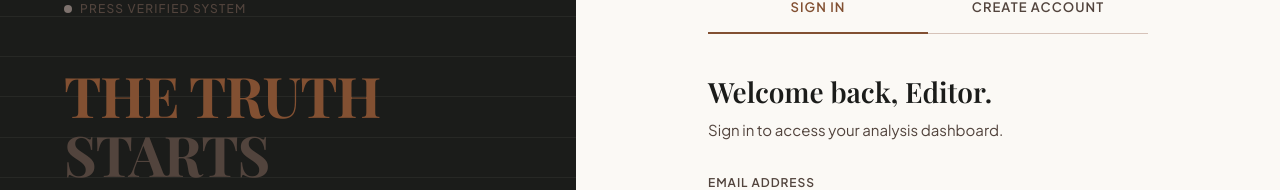
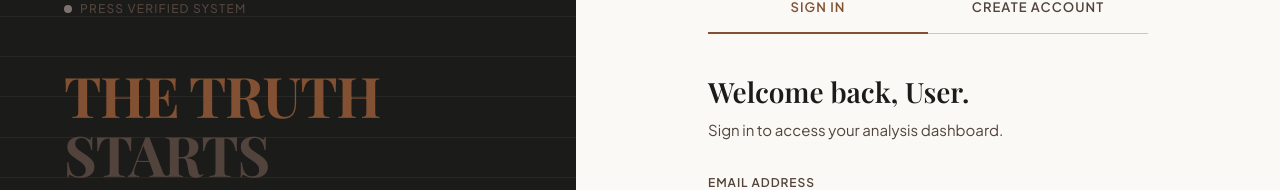
Before and after one commit to sthaarwin/SatyaTathya, a Next.js app in the folder frontend/: page /auth in a window 1280 px wide. Shown: the part 136-326 px from the top of the page. Built offline with nearby package versions, Linux system fonts and the light colour scheme.

Commit message:
replace Editor with User in auth page headings

```diff
--- a/frontend/src/app/auth/page.tsx
+++ b/frontend/src/app/auth/page.tsx
@@ -240,7 +240,7 @@ export default function AuthPage() {
                 fontSize: '28px', fontWeight: 600, color: '#1b1c1a',
                 marginBottom: '8px', lineHeight: 1.3,
               }}>
-                {mode === 'login' ? 'Welcome back, Editor.' : 'Join the Editorial Desk.'}
+                {mode === 'login' ? 'Welcome back, User.' : 'Join as a User.'}
               </h2>
               <p style={{ fontFamily: '"Plus Jakarta Sans", sans-serif', fontSize: '15px', color: '#52443d', lineHeight: 1.6 }}>
                 {mode === 'login'
```
